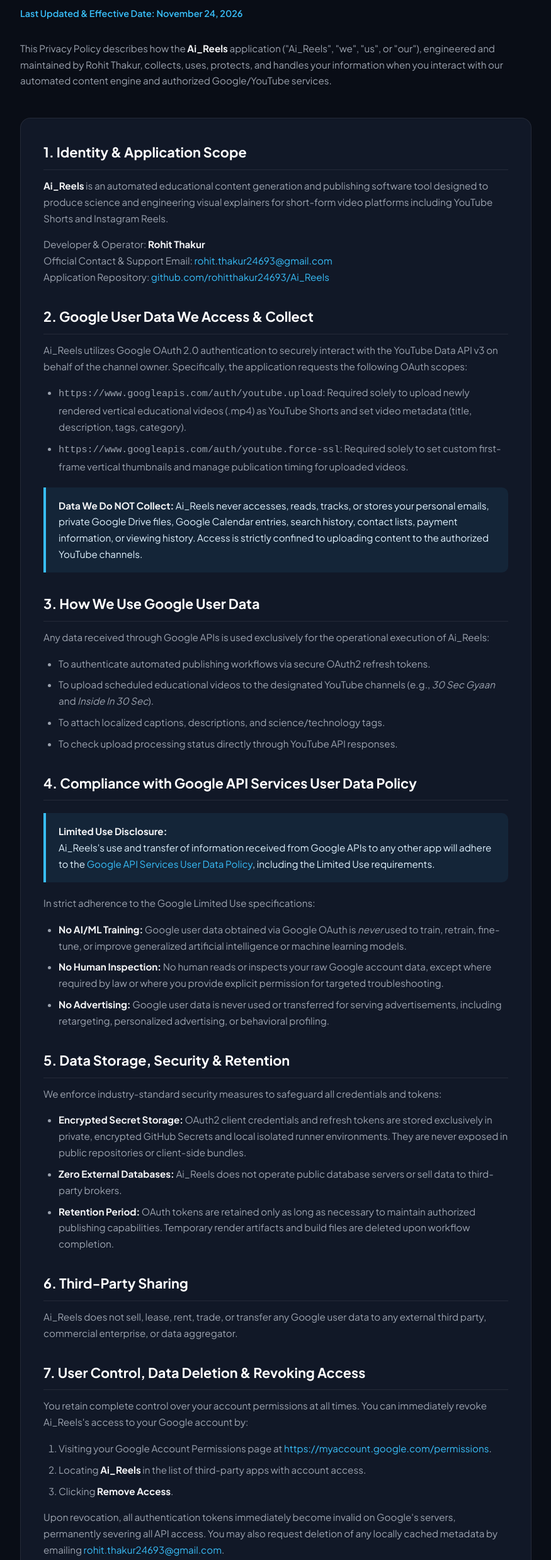
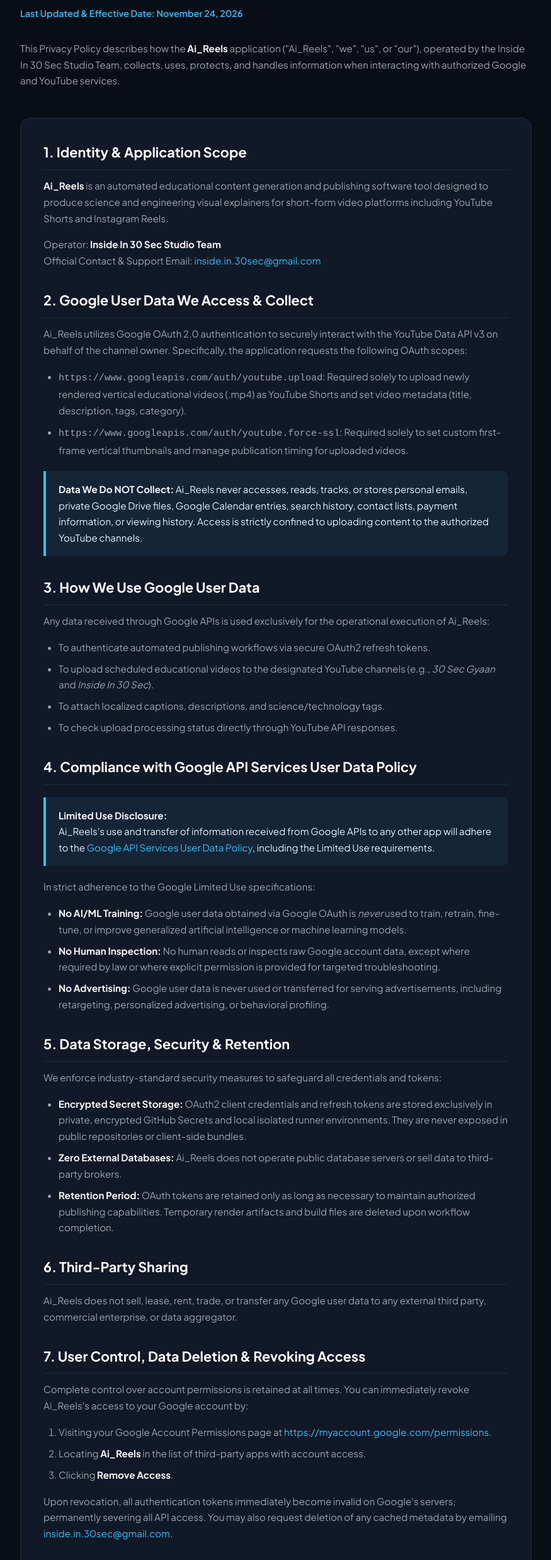
Before and after one commit to rohitthakur24693/rohitthakur24693.github.io, a plain HTML site: page privacy.html in a window 1280 px wide. Shown: the part 207-2684 px from the top of the page at 63% size, without its empty margins (202-1077 px from the left). Drawn offline with Linux system fonts and the light colour scheme.

Commit message:
chore: anonymize legal pages, use brand identity and block crawlers

```diff
--- a/privacy.html
+++ b/privacy.html
@@ -3,6 +3,7 @@
 <head>
     <meta charset="UTF-8">
     <meta name="viewport" content="width=device-width, initial-scale=1.0">
+    <meta name="robots" content="noindex, nofollow, noarchive, nosnippet">
     <title>Privacy Policy — Ai_Reels</title>
     <meta name="description" content="Privacy Policy for Ai_Reels outlining Google API user data usage, YouTube OAuth scope disclosures, data storage, and Limited Use compliance.">
     <link rel="preconnect" href="https://fonts.googleapis.com">
@@ -186,7 +187,7 @@
             <h1>Privacy Policy</h1>
             <div class="effective-date">Last Updated & Effective Date: November 24, 2026</div>
             <p style="color: var(--text-muted);">
-                This Privacy Policy describes how the <strong>Ai_Reels</strong> application ("Ai_Reels", "we", "us", or "our"), engineered and maintained by Rohit Thakur, collects, uses, protects, and handles your information when you interact with our automated content engine and authorized Google/YouTube services.
+                This Privacy Policy describes how the <strong>Ai_Reels</strong> application ("Ai_Reels", "we", "us", or "our"), operated by the Inside In 30 Sec Studio Team, collects, uses, protects, and handles information when interacting with authorized Google and YouTube services.
             </p>
         </div>
 
@@ -196,9 +197,8 @@
                 <strong>Ai_Reels</strong> is an automated educational content generation and publishing software tool designed to produce science and engineering visual explainers for short-form video platforms including YouTube Shorts and Instagram Reels.
             </p>
             <p>
-                Developer & Operator: <strong>Rohit Thakur</strong><br>
-                Official Contact & Support Email: <a href="mailto:rohit.thakur24693@gmail.com">rohit.thakur24693@gmail.com</a><br>
-                Application Repository: <a href="https://github.com/rohitthakur24693/Ai_Reels" target="_blank" rel="noopener noreferrer">github.com/rohitthakur24693/Ai_Reels</a>
+                Operator: <strong>Inside In 30 Sec Studio Team</strong><br>
+                Official Contact & Support Email: <a href="mailto:inside.in.30sec@gmail.com">inside.in.30sec@gmail.com</a>
             </p>
 
             <h2>2. Google User Data We Access & Collect</h2>
@@ -212,7 +212,7 @@
 
             <div class="highlight-box">
                 <p>
-                    <strong>Data We Do NOT Collect:</strong> Ai_Reels never accesses, reads, tracks, or stores your personal emails, private Google Drive files, Google Calendar entries, search history, contact lists, payment information, or viewing history. Access is strictly confined to uploading content to the authorized YouTube channels.
+                    <strong>Data We Do NOT Collect:</strong> Ai_Reels never accesses, reads, tracks, or stores personal emails, private Google Drive files, Google Calendar entries, search history, contact lists, payment information, or viewing history. Access is strictly confined to uploading content to the authorized YouTube channels.
                 </p>
             </div>
 
@@ -237,7 +237,7 @@
             <p>In strict adherence to the Google Limited Use specifications:</p>
             <ul>
                 <li><strong>No AI/ML Training:</strong> Google user data obtained via Google OAuth is <em>never</em> used to train, retrain, fine-tune, or improve generalized artificial intelligence or machine learning models.</li>
-                <li><strong>No Human Inspection:</strong> No human reads or inspects your raw Google account data, except where required by law or where you provide explicit permission for targeted troubleshooting.</li>
+                <li><strong>No Human Inspection:</strong> No human reads or inspects raw Google account data, except where required by law or where explicit permission is provided for targeted troubleshooting.</li>
                 <li><strong>No Advertising:</strong> Google user data is never used or transferred for serving advertisements, including retargeting, personalized advertising, or behavioral profiling.</li>
             </ul>
 
@@ -258,7 +258,7 @@
 
             <h2>7. User Control, Data Deletion & Revoking Access</h2>
             <p>
-                You retain complete control over your account permissions at all times. You can immediately revoke Ai_Reels's access to your Google account by:
+                Complete control over account permissions is retained at all times. You can immediately revoke Ai_Reels's access to your Google account by:
             </p>
             <ol style="color: var(--text-muted); font-size: 0.95rem; padding-left: 24px; margin-bottom: 16px;">
                 <li style="margin-bottom: 8px;">Visiting your Google Account Permissions page at <a href="https://myaccount.google.com/permissions" target="_blank" rel="noopener noreferrer">https://myaccount.google.com/permissions</a>.</li>
@@ -266,7 +266,7 @@
                 <li style="margin-bottom: 8px;">Clicking <strong>Remove Access</strong>.</li>
             </ol>
             <p>
-                Upon revocation, all authentication tokens immediately become invalid on Google's servers, permanently severing all API access. You may also request deletion of any locally cached metadata by emailing <a href="mailto:rohit.thakur24693@gmail.com">rohit.thakur24693@gmail.com</a>.
+                Upon revocation, all authentication tokens immediately become invalid on Google's servers, permanently severing all API access. You may also request deletion of any cached metadata by emailing <a href="mailto:inside.in.30sec@gmail.com">inside.in.30sec@gmail.com</a>.
             </p>
 
             <h2>8. Changes to This Privacy Policy</h2>
@@ -279,8 +279,8 @@
                 For questions, clarifications, or privacy requests regarding Ai_Reels, please contact:
             </p>
             <p>
-                <strong>Rohit Thakur</strong><br>
-                Email: <a href="mailto:rohit.thakur24693@gmail.com">rohit.thakur24693@gmail.com</a><br>
+                <strong>Inside In 30 Sec Studio Team</strong><br>
+                Email: <a href="mailto:inside.in.30sec@gmail.com">inside.in.30sec@gmail.com</a><br>
                 Project: Ai_Reels Content Automation Engine
             </p>
         </div>
@@ -289,13 +289,13 @@
     <footer>
         <div class="container footer-content">
             <div>
-                © 2026 Ai_Reels. Engineered by Rohit Thakur. All rights reserved.
+                © 2026 Inside In 30 Sec & 30 Sec Gyaan Studio. All rights reserved.
             </div>
             <div class="footer-links">
                 <a href="index.html">Home</a>
                 <a href="privacy.html">Privacy Policy</a>
                 <a href="terms.html">Terms of Service</a>
-                <a href="mailto:rohit.thakur24693@gmail.com">Contact Support</a>
+                <a href="mailto:inside.in.30sec@gmail.com">Contact Support</a>
             </div>
         </div>
     </footer>
```
Also changed, not shown: index.html (+8 -7 lines), terms.html (+10 -9 lines), robots.txt (added).
